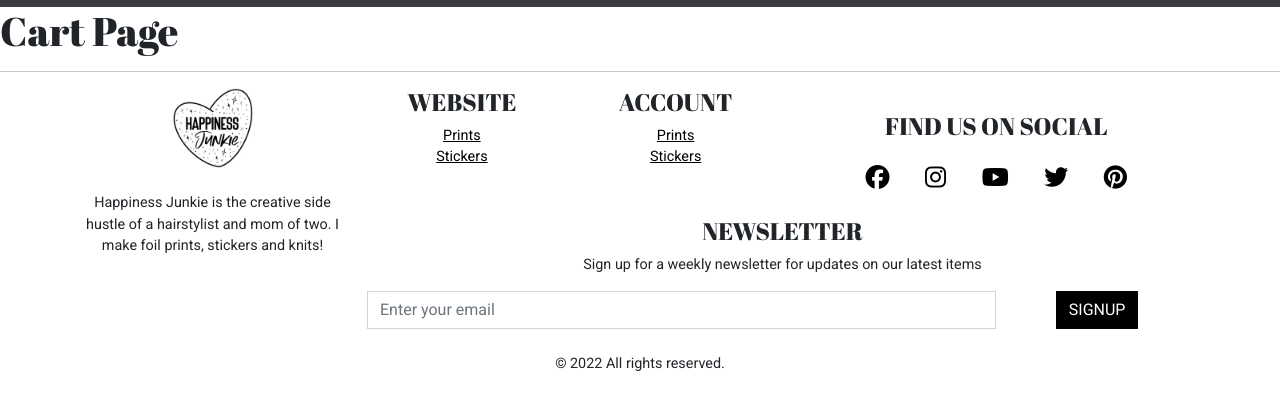
After one commit to charliewatson1504/CI_PP5_HappinessJunkie, a Django app: page /cart/ in a window 1280 px wide. The commit adds this page. Shown: the part 151-561 px from the top of the page. Run offline with Django 3.2, Linux system fonts and the light colour scheme; some libraries are stand-ins or nearby versions.

Commit message:
Created view for displaying the cart

```diff
--- /dev/null
+++ b/cart/templates/cart/cart.html
@@ -0,0 +1,8 @@
+{% extends "base.html" %}
+{% load static %}
+
+{% block content %}
+
+<h1>Cart Page</h1>
+
+{% endblock %}
--- /dev/null
+++ b/cart/urls.py
@@ -0,0 +1,13 @@
+# Imports
+# ~~~~~~~~~~~~~~~~~~~~~~~~~~~~~~~~~~~~~~~~~~~~~~~~~~~~~~~~~~~~~~~~~~~~~~~~~~~~~
+# 3rd party:
+from django.urls import path
+
+# Internal:
+from . import views
+# ~~~~~~~~~~~~~~~~~~~~~~~~~~~~~~~~~~~~~~~~~~~~~~~~~~~~~~~~~~~~~~~~~~~~~~~~~~~~~
+
+
+urlpatterns = [
+    path('', views.view_cart, name='cart'),
+]
--- a/cart/views.py
+++ b/cart/views.py
@@ -6,3 +6,14 @@ from django.shortcuts import render
 
 # Internal:
 # ~~~~~~~~~~~~~~~~~~~~~~~~~~~~~~~~~~~~~~~~~~~~~~~~~~~~~~~~~~~~~~~~~~~~~~~~~~~~~
+
+def view_cart(request):
+    """
+    View that renders the cart contents page
+
+    Args:
+        request (object): HTTP request object
+    Returns:
+        Renders cart page
+    """
+    return render(request, 'cart/cart.html')
--- a/happiness_junkie/urls.py
+++ b/happiness_junkie/urls.py
@@ -29,4 +29,5 @@ urlpatterns = [
     path('accounts/', include('allauth.urls')),
     path('', include('home.urls')),
     path('products/', include('products.urls')),
+    path('cart/', include('cart.urls')),
 ]
--- a/templates/base.html
+++ b/templates/base.html
@@ -102,7 +102,7 @@
                     </a>
                 </button>
                 <button class="navbar-toggler show order-2 order-lg-4">
-                    <a href="#">
+                    <a href="{% url 'cart' %}">
                         <i class="fa-solid fa-cart-shopping"></i>
                     </a>
                 </button>
```
Also changed, not shown: cart/test_views.py (+4 -4 lines).
